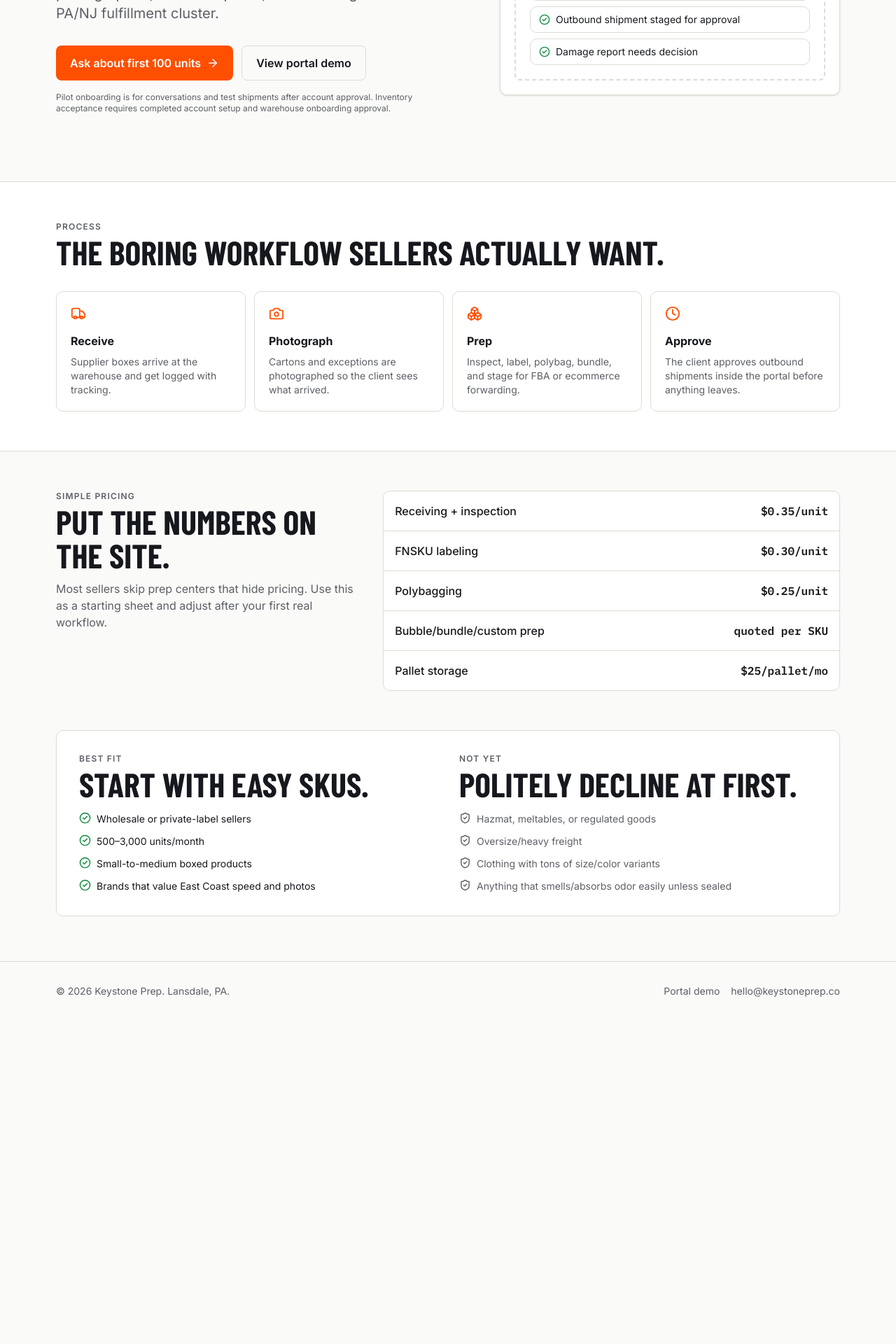
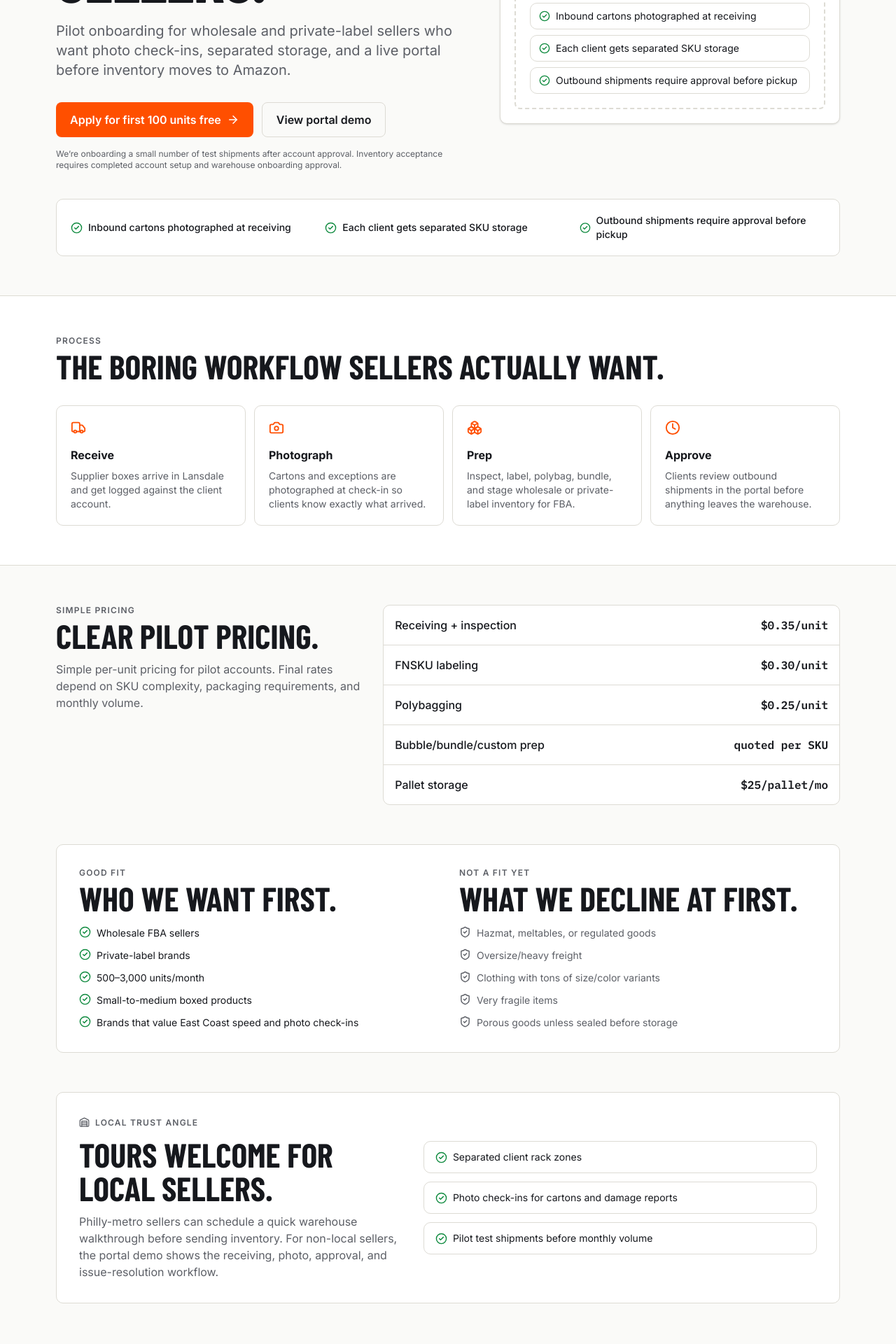
Before and after one commit to yusufdontknowhowtocode/keystone-prep, a React (Vite) app: page / in a window 1280 px wide. Shown: the part 540-2460 px from the top of the page at 70% size. Before the commit the page ends 1998 px from the top, so only its background shows below. Built offline with nearby package versions, Linux system fonts and the light colour scheme; no server answers.

Commit message:
Update landing page for pilot clients

```diff
--- a/index.html
+++ b/index.html
@@ -3,8 +3,8 @@
   <head>
     <meta charset="UTF-8" />
     <meta name="viewport" content="width=device-width, initial-scale=1.0" />
-    <meta name="description" content="East Coast FBA and ecommerce prep in Lansdale, PA with photo check-ins and a live client portal." />
-    <title>Keystone Prep — East Coast FBA Prep</title>
+    <meta name="description" content="East Coast FBA prep for wholesale and private-label sellers in Lansdale, PA with photo check-ins, separated storage, and a live client portal demo." />
+    <title>Keystone Prep — Wholesale FBA Prep in Lansdale, PA</title>
   </head>
   <body>
     <div id="root"></div>
--- a/src/lib/config.js
+++ b/src/lib/config.js
@@ -1,6 +1,6 @@
 export const SITE = {
   name: import.meta.env.VITE_SITE_NAME || 'Keystone Prep',
-  contactEmail: import.meta.env.VITE_CONTACT_EMAIL || 'hello@keystoneprep.co',
+  contactEmail: import.meta.env.VITE_CONTACT_EMAIL || 'ykaymakusa@gmail.com',
   location: 'Lansdale, PA',
-  positioning: 'East Coast FBA prep in Lansdale, PA — every unit photographed, live client portal, and fast freight access to the PA/NJ fulfillment cluster.',
+  positioning: 'Pilot East Coast FBA prep for wholesale and private-label sellers in Lansdale, PA — photo check-ins, separated storage, and a live client portal.',
 }
--- a/src/pages/Landing.jsx
+++ b/src/pages/Landing.jsx
@@ -1,6 +1,10 @@
 import React from 'react'
-import { ArrowRight, Barcode, Boxes, Camera, CheckCircle2, Clock, MapPin, ShieldCheck, Truck } from 'lucide-react'
+import { ArrowRight, Barcode, Boxes, Camera, CheckCircle2, Clock, MapPin, ShieldCheck, Truck, Warehouse } from 'lucide-react'
 import { SITE } from '../lib/config.js'
+
+const PILOT_EMAIL_SUBJECT = 'Keystone Prep Pilot Account'
+const PILOT_EMAIL_BODY = `Hi Keystone Prep,\n\nI'm interested in the first 100 units free pilot.\n\nMonthly unit volume:\nProduct type:\nAmazon / Shopify / both:\nWhat city/state do you ship from:\n\nThanks.`
+const pilotMailto = `mailto:${SITE.contactEmail}?subject=${encodeURIComponent(PILOT_EMAIL_SUBJECT)}&body=${encodeURIComponent(PILOT_EMAIL_BODY)}`
 
 const PRICING = [
   ['Receiving + inspection', '$0.35/unit'],
@@ -8,6 +12,12 @@ const PRICING = [
   ['Polybagging', '$0.25/unit'],
   ['Bubble/bundle/custom prep', 'quoted per SKU'],
   ['Pallet storage', '$25/pallet/mo'],
+]
+
+const TRUST_LINES = [
+  'Inbound cartons photographed at receiving',
+  'Each client gets separated SKU storage',
+  'Outbound shipments require approval before pickup',
 ]
 
 export default function Landing() {
@@ -21,10 +31,10 @@ export default function Landing() {
           <nav className="hidden md:flex items-center gap-6 text-sm font-semibold">
             <a href="#process" className="hover:underline">Process</a>
             <a href="#pricing" className="hover:underline">Pricing</a>
-            <a href="#fit" className="hover:underline">Good fit</a>
+            <a href="#fit" className="hover:underline">Pilot fit</a>
             <a href="/portal" className="hover:underline">Portal demo</a>
           </nav>
-          <a href={`mailto:${SITE.contactEmail}?subject=Pilot prep client`} className="pp-btn pp-btn-accent px-4 py-2 text-sm">Start pilot</a>
+          <a href={pilotMailto} className="pp-btn pp-btn-accent px-4 py-2 text-sm">Apply for pilot</a>
         </div>
       </header>
 
@@ -32,24 +42,24 @@ export default function Landing() {
         <section className="max-w-6xl mx-auto px-4 py-16 md:py-24 grid lg:grid-cols-[1.1fr_.9fr] gap-10 items-center">
           <div>
             <div className="inline-flex items-center gap-2 pp-card px-3 py-1.5 text-sm font-semibold mb-5">
-              <MapPin size={15} /> Lansdale, PA · pilot accounts opening
+              <MapPin size={15} /> Lansdale, PA · pilot accounts now opening
             </div>
             <h1 className="pp-display text-6xl md:text-8xl font-bold uppercase leading-[.85] tracking-tight">
-              East Coast FBA prep with a live portal.
+              East Coast FBA prep for wholesale sellers.
             </h1>
             <p className="text-lg md:text-xl pp-sub mt-6 max-w-2xl">
-              {SITE.positioning}
+              Pilot onboarding for wholesale and private-label sellers who want photo check-ins, separated storage, and a live portal before inventory moves to Amazon.
             </p>
             <div className="flex flex-col sm:flex-row gap-3 mt-8">
-              <a href={`mailto:${SITE.contactEmail}?subject=Pilot prep client&body=Tell me about your first 100 units trial.`} className="pp-btn pp-btn-accent px-5 py-3 flex items-center justify-center gap-2">
-                Ask about first 100 units <ArrowRight size={18} />
+              <a href={pilotMailto} className="pp-btn pp-btn-accent px-5 py-3 flex items-center justify-center gap-2">
+                Apply for first 100 units free <ArrowRight size={18} />
               </a>
               <a href="/portal" className="pp-btn-ghost px-5 py-3 flex items-center justify-center gap-2">
                 View portal demo
               </a>
             </div>
             <p className="text-xs pp-sub mt-4 max-w-xl">
-              Pilot onboarding is for conversations and test shipments after account approval. Inventory acceptance requires completed account setup and warehouse onboarding approval.
+              We’re onboarding a small number of test shipments after account approval. Inventory acceptance requires completed account setup and warehouse onboarding approval.
             </p>
           </div>
 
@@ -69,7 +79,7 @@ export default function Landing() {
                 <MiniStat label="Current invoice" value="$748" />
               </div>
               <div className="mt-5 space-y-2">
-                {['Carton photos uploaded at receiving', 'Outbound shipment staged for approval', 'Damage report needs decision'].map((x) => (
+                {TRUST_LINES.map((x) => (
                   <div key={x} className="flex items-center gap-2 text-sm pp-card px-3 py-2">
                     <CheckCircle2 size={16} style={{ color: 'var(--ok)' }} /> {x}
                   </div>
@@ -79,22 +89,32 @@ export default function Landing() {
           </div>
         </section>
 
+        <section className="max-w-6xl mx-auto px-4 -mt-8 md:-mt-14 mb-14">
+          <div className="pp-card p-4 md:p-5 grid md:grid-cols-3 gap-3">
+            {TRUST_LINES.map((line) => (
+              <div key={line} className="flex items-center gap-2 text-sm font-medium">
+                <CheckCircle2 size={17} style={{ color: 'var(--ok)' }} /> {line}
+              </div>
+            ))}
+          </div>
+        </section>
+
         <section id="process" className="border-y" style={{ borderColor: 'var(--line)', background: '#fff' }}>
           <div className="max-w-6xl mx-auto px-4 py-14">
             <SectionHeading eyebrow="Process" title="The boring workflow sellers actually want." />
             <div className="grid md:grid-cols-4 gap-3 mt-8">
-              <Feature icon={Truck} title="Receive" text="Supplier boxes arrive at the warehouse and get logged with tracking." />
-              <Feature icon={Camera} title="Photograph" text="Cartons and exceptions are photographed so the client sees what arrived." />
-              <Feature icon={Boxes} title="Prep" text="Inspect, label, polybag, bundle, and stage for FBA or ecommerce forwarding." />
-              <Feature icon={Clock} title="Approve" text="The client approves outbound shipments inside the portal before anything leaves." />
+              <Feature icon={Truck} title="Receive" text="Supplier boxes arrive in Lansdale and get logged against the client account." />
+              <Feature icon={Camera} title="Photograph" text="Cartons and exceptions are photographed at check-in so clients know exactly what arrived." />
+              <Feature icon={Boxes} title="Prep" text="Inspect, label, polybag, bundle, and stage wholesale or private-label inventory for FBA." />
+              <Feature icon={Clock} title="Approve" text="Clients review outbound shipments in the portal before anything leaves the warehouse." />
             </div>
           </div>
         </section>
 
         <section id="pricing" className="max-w-6xl mx-auto px-4 py-14 grid lg:grid-cols-[.8fr_1.2fr] gap-8">
           <div>
-            <SectionHeading eyebrow="Simple pricing" title="Put the numbers on the site." />
-            <p className="pp-sub mt-3">Most sellers skip prep centers that hide pricing. Use this as a starting sheet and adjust after your first real workflow.</p>
+            <SectionHeading eyebrow="Simple pricing" title="Clear pilot pricing." />
+            <p className="pp-sub mt-3">Simple per-unit pricing for pilot accounts. Final rates depend on SKU complexity, packaging requirements, and monthly volume.</p>
           </div>
           <div className="pp-card overflow-hidden">
             {PRICING.map(([name, price], i) => (
@@ -106,20 +126,47 @@ export default function Landing() {
           </div>
         </section>
 
-        <section id="fit" className="max-w-6xl mx-auto px-4 pb-16">
+        <section id="fit" className="max-w-6xl mx-auto px-4 pb-14">
           <div className="pp-card p-6 md:p-8 grid md:grid-cols-2 gap-8">
             <div>
-              <SectionHeading eyebrow="Best fit" title="Start with easy SKUs." />
+              <SectionHeading eyebrow="Good fit" title="Who we want first." />
               <ul className="mt-4 space-y-3 text-sm">
-                {['Wholesale or private-label sellers', '500–3,000 units/month', 'Small-to-medium boxed products', 'Brands that value East Coast speed and photos'].map(x => <li key={x} className="flex gap-2"><CheckCircle2 size={17} style={{ color: 'var(--ok)' }} /> {x}</li>)}
+                {['Wholesale FBA sellers', 'Private-label brands', '500–3,000 units/month', 'Small-to-medium boxed products', 'Brands that value East Coast speed and photo check-ins'].map(x => <li key={x} className="flex gap-2"><CheckCircle2 size={17} style={{ color: 'var(--ok)' }} /> {x}</li>)}
               </ul>
             </div>
             <div>
-              <SectionHeading eyebrow="Not yet" title="Politely decline at first." />
+              <SectionHeading eyebrow="Not a fit yet" title="What we decline at first." />
               <ul className="mt-4 space-y-3 text-sm pp-sub">
-                {['Hazmat, meltables, or regulated goods', 'Oversize/heavy freight', 'Clothing with tons of size/color variants', 'Anything that smells/absorbs odor easily unless sealed'].map(x => <li key={x} className="flex gap-2"><ShieldCheck size={17} /> {x}</li>)}
+                {['Hazmat, meltables, or regulated goods', 'Oversize/heavy freight', 'Clothing with tons of size/color variants', 'Very fragile items', 'Porous goods unless sealed before storage'].map(x => <li key={x} className="flex gap-2"><ShieldCheck size={17} /> {x}</li>)}
               </ul>
             </div>
+          </div>
+        </section>
+
+        <section className="max-w-6xl mx-auto px-4 pb-16">
+          <div className="pp-card p-6 md:p-8 grid lg:grid-cols-[.9fr_1.1fr] gap-8 items-center">
+            <div>
+              <div className="inline-flex items-center gap-2 text-xs font-semibold uppercase tracking-widest pp-sub"><Warehouse size={15} /> Local trust angle</div>
+              <h2 className="pp-display text-4xl md:text-5xl font-bold uppercase leading-none mt-2">Tours welcome for local sellers.</h2>
+              <p className="pp-sub mt-3">Philly-metro sellers can schedule a quick warehouse walkthrough before sending inventory. For non-local sellers, the portal demo shows the receiving, photo, approval, and issue-resolution workflow.</p>
+            </div>
+            <div className="space-y-3">
+              {['Separated client rack zones', 'Photo check-ins for cartons and damage reports', 'Pilot test shipments before monthly volume'].map(x => (
+                <div key={x} className="pp-card px-4 py-3 flex items-center gap-2 text-sm"><CheckCircle2 size={17} style={{ color: 'var(--ok)' }} /> {x}</div>
+              ))}
+            </div>
+          </div>
+        </section>
+
+        <section id="contact" className="border-t" style={{ borderColor: 'var(--line)', background: '#fff' }}>
+          <div className="max-w-6xl mx-auto px-4 py-14 grid lg:grid-cols-[1fr_auto] gap-6 items-center">
+            <div>
+              <SectionHeading eyebrow="Pilot accounts" title="Start with 100 units free." />
+              <p className="pp-sub mt-3 max-w-2xl">Send your monthly volume, product type, and current prep workflow. If it’s a good fit, we’ll schedule a quick call and walk through the portal demo.</p>
+            </div>
+            <a href={pilotMailto} className="pp-btn pp-btn-accent px-6 py-4 flex items-center justify-center gap-2">
+              Email {SITE.name} <ArrowRight size={18} />
+            </a>
           </div>
         </section>
       </main>
```
